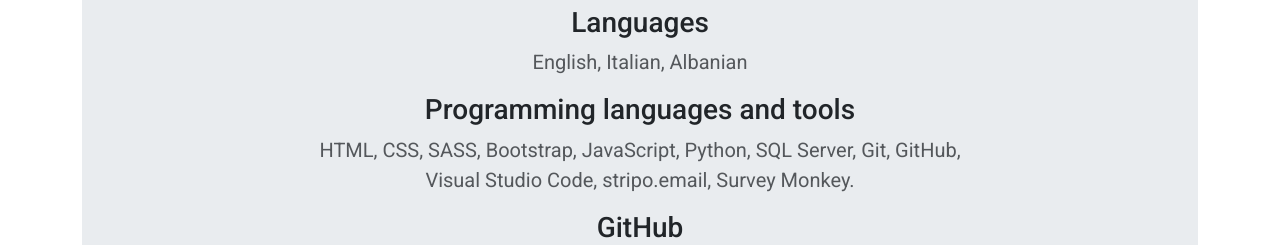
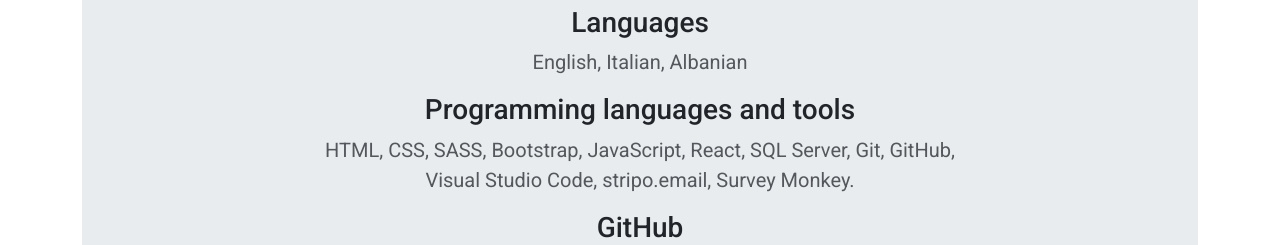
Before and after one commit to albinzebi/portfolio, a website: page about.html in a window 1280 px wide. Shown: the part 1000-1245 px from the top of the page. Drawn offline with nearby package versions, Linux system fonts and the light colour scheme.

Commit message:
updated about page

```diff
--- a/about.html
+++ b/about.html
@@ -174,7 +174,7 @@
 
             <h1 class="col-lg-8 mx-auto fs-3">Programming languages and tools</h1>
             <p class="col-lg-8 mx-auto fs-5 text-muted">HTML, CSS, SASS, Bootstrap,
-                JavaScript, Python, SQL Server, Git,
+                JavaScript, React, SQL Server, Git,
                 GitHub,
                 Visual
                 Studio Code, stripo.email, Survey Monkey.</p>
```
